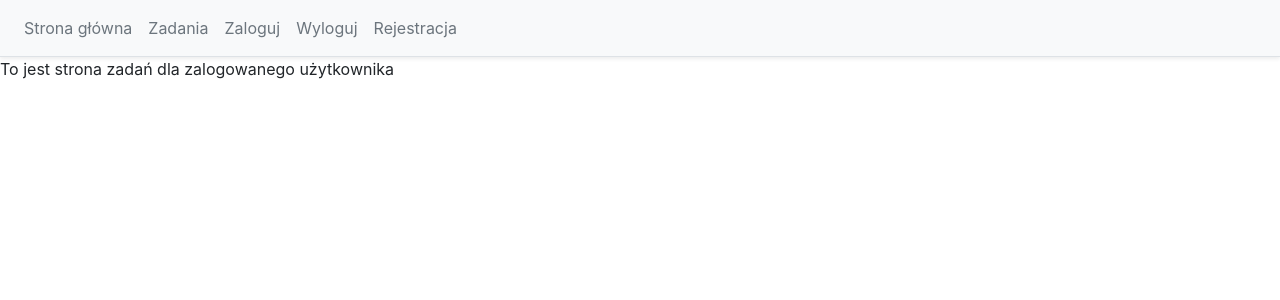
After one commit to SBanczyk/time_scheduling, a Flask app: page /tasks in a window 1280 px wide. The commit adds this page. Shown: the top 300 px of the page. Run offline with Flask 3, Linux system fonts and the light colour scheme.

Commit message:
Added tasks page.

```diff
--- a/website/auth.py
+++ b/website/auth.py
@@ -6,14 +6,14 @@ auth = Blueprint('auth', __name__)
 
 @auth.route('/login')
 def login():
-    return render_template("login.html", text="To jest strona logowania.")
+    return render_template("login.html")
 
 
 @auth.route('/logout')
 def logout():
-    return render_template("logout.html", text="To jest strona wylogowania.")
+    return render_template("logout.html")
 
 
 @auth.route('/sign-up')
 def sign_up():
-    return render_template("sign-up.html", text="To jest strona rejestracji.")
+    return render_template("sign-up.html")
--- a/website/templates/base.html
+++ b/website/templates/base.html
@@ -20,6 +20,7 @@
             <div class="collapse navbar-collapse" id="navbar">
                 <div class="navbar-nav">
                     <a class="nav-item nav-link text-secondary" id="home" href="/">Strona główna</a>
+                    <a class="nav-item nav-link text-secondary" id="tasks" href="/tasks">Zadania</a>
                     <a class="nav-item nav-link text-secondary" id="login" href="/login">Zaloguj</a>
                     <a class="nav-item nav-link text-secondary" id="logout" href="/logout">Wyloguj</a>
                     <a class="nav-item nav-link text-secondary" id="signUp" href="/sign-up">Rejestracja</a>
--- a/website/templates/home.html
+++ b/website/templates/home.html
@@ -1,4 +1,4 @@
 {% extends "base.html" %}
 {% block body %}
-{{ text | safe}}
+<p>To jest strona główna</p>
 {% endblock %}
--- a/website/templates/login.html
+++ b/website/templates/login.html
@@ -1,4 +1,4 @@
 {% extends "base.html" %}
 {% block body %}
-{{ text | safe}}
+<p>To jest strona z formularzem logowania.</p>
 {% endblock %}
--- a/website/templates/logout.html
+++ b/website/templates/logout.html
@@ -1,4 +1,4 @@
 {% extends "base.html" %}
 {% block body %}
-{{ text | safe}}
+<p>To jest strona wylogowania.</p>
 {% endblock %}
--- a/website/templates/sign-up.html
+++ b/website/templates/sign-up.html
@@ -1,4 +1,4 @@
 {% extends "base.html" %}
 {% block body %}
-{{ text | safe}}
+<p>To jest strona z formularzem rejestracji z takimi danymi, jakich wymaga baza danych.</p>
 {% endblock %}
--- /dev/null
+++ b/website/templates/tasks.html
@@ -0,0 +1,4 @@
+{% extends "base.html" %}
+{% block body %}
+<p>To jest strona zadań dla zalogowanego użytkownika</p>
+{% endblock %}
--- a/website/views.py
+++ b/website/views.py
@@ -6,4 +6,9 @@ views = Blueprint('views', __name__)
 
 @views.route('/')
 def home():
-    return render_template("home.html", text="Witaj na naszej stronie")
+    return render_template("home.html")
+
+
+@views.route('/tasks')
+def tasks():
+    return render_template("tasks.html")
```
